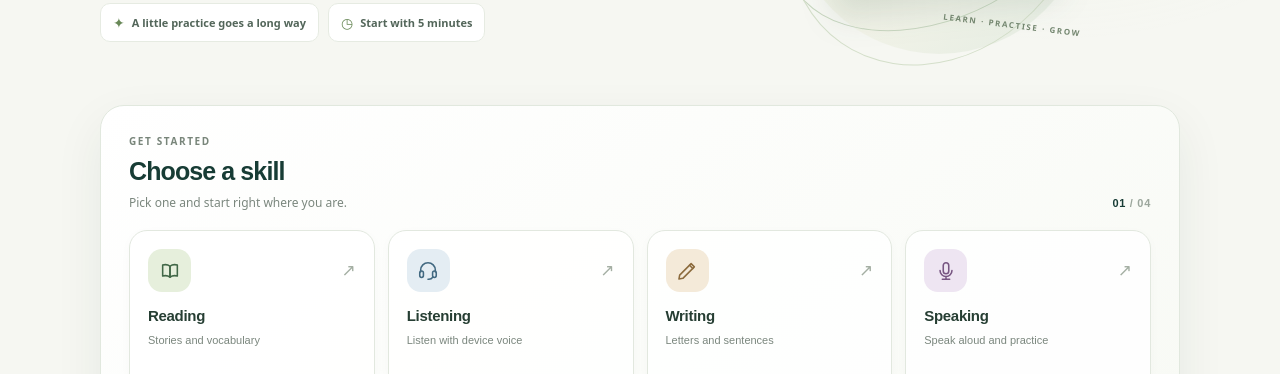
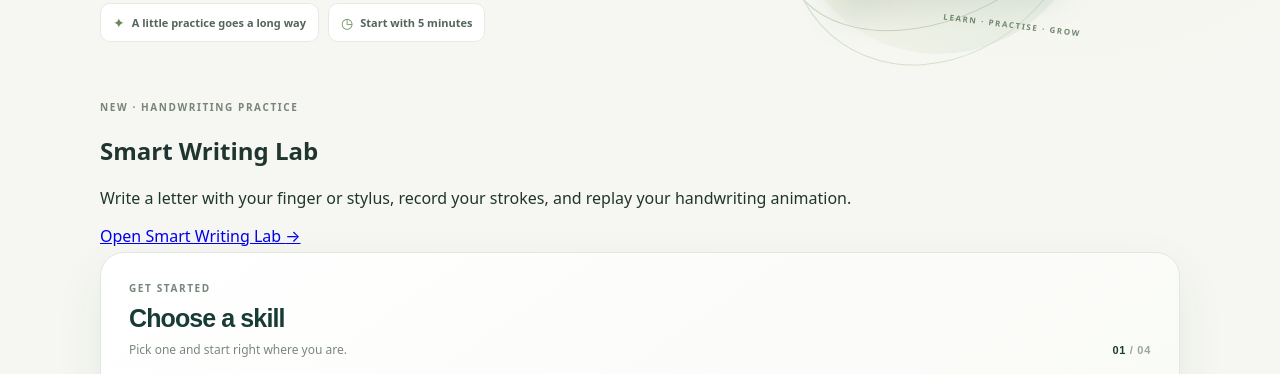
Before and after one commit to sangfa727-sketch/Learning-Everyday-, a website with bundled scripts: page index.html in a window 1280 px wide. Shown: the part 378-752 px from the top of the page. Built offline with nearby package versions, Linux system fonts and the light colour scheme.

Commit message:
Make Smart Writing Lab prominent on the home page

```diff
--- a/index.html
+++ b/index.html
@@ -21,7 +21,7 @@
     <div class="header-actions">
       <span class="header-note"><span class="live-dot"></span><span data-i18n="offline">Designed for offline learning</span></span>
       <a class="skills-nav-link" href="#/skills" data-i18n="skillsLink">Skills &amp; Levels</a>
-      <a class="skills-nav-link" href="./writing-lab.html">Smart Writing Lab</a>
+      <a id="writing-lab-nav-link" class="skills-nav-link" data-writing-lab-entry href="./writing-lab.html">Smart Writing Lab</a>
       <a class="progress-nav-link" href="#/progress" data-i18n="progressLink">Progress</a>
       <button id="language-toggle" class="language-toggle" type="button" aria-label="Switch interface language">မြန်မာ</button>
     </div>
@@ -51,6 +51,15 @@
         </div>
         <span class="art-label label-top">ONE DAY AT A TIME</span><span class="art-label label-bottom">LEARN · PRACTISE · GROW</span>
       </div>
+    </section>
+
+    <section id="writing-lab-entry" class="writing-lab-entry" aria-labelledby="writing-lab-entry-title" data-writing-lab-entry>
+      <div class="writing-lab-entry-copy">
+        <p class="eyebrow">NEW · HANDWRITING PRACTICE</p>
+        <h2 id="writing-lab-entry-title">Smart Writing Lab</h2>
+        <p>Write a letter with your finger or stylus, record your strokes, and replay your handwriting animation.</p>
+      </div>
+      <a class="writing-lab-entry-action" href="./writing-lab.html">Open Smart Writing Lab <span aria-hidden="true">→</span></a>
     </section>
 
     <section id="skills-level-page" aria-labelledby="skills-title" class="section-block skills-level-page">
```
